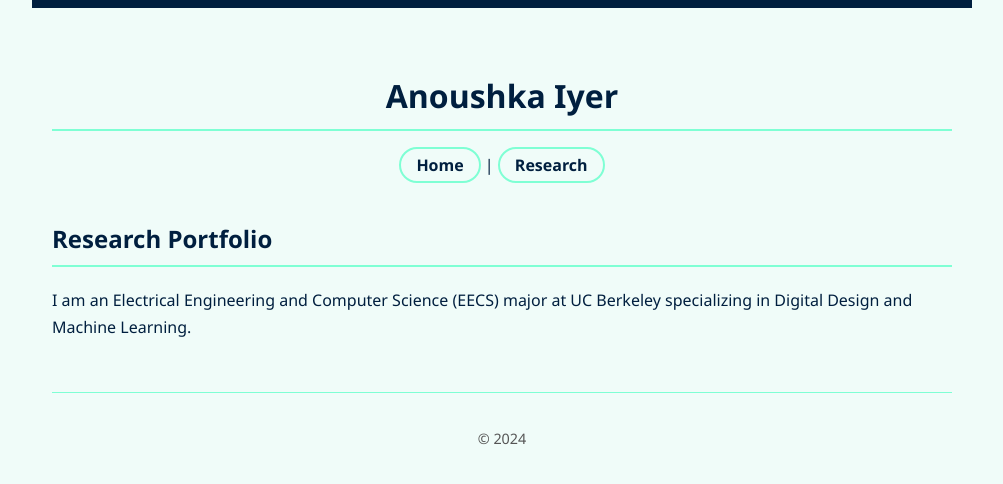
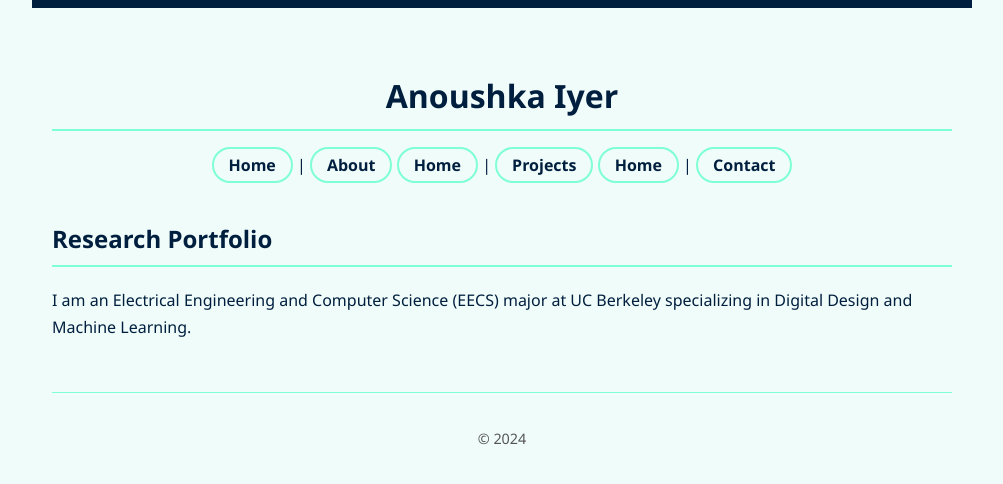
Before and after one commit to navyrose/navyrose.github.io, a Jekyll site: the page built from index.md, in a window 1280 px wide. Shown: the top 484 px of the page, without its empty margins (138-1141 px from the left). Built offline with Jekyll 4.4.1, drawn with Linux system fonts in a browser that asks for light colours.

Commit message:
Update default.html

```diff
--- a/_layouts/default.html
+++ b/_layouts/default.html
@@ -8,7 +8,9 @@
     <header>
       <h1>{{ site.title }}</h1>
       <nav>
-        <a href="/">Home</a> | <a href="/about">Research</a>
+        <a href="/">Home</a> | <a href="/about">About</a>
+        <a href="/">Home</a> | <a href="/about">Projects</a>
+        <a href="/">Home</a> | <a href="/about">Contact</a>
       </nav>
     </header>
 
```
